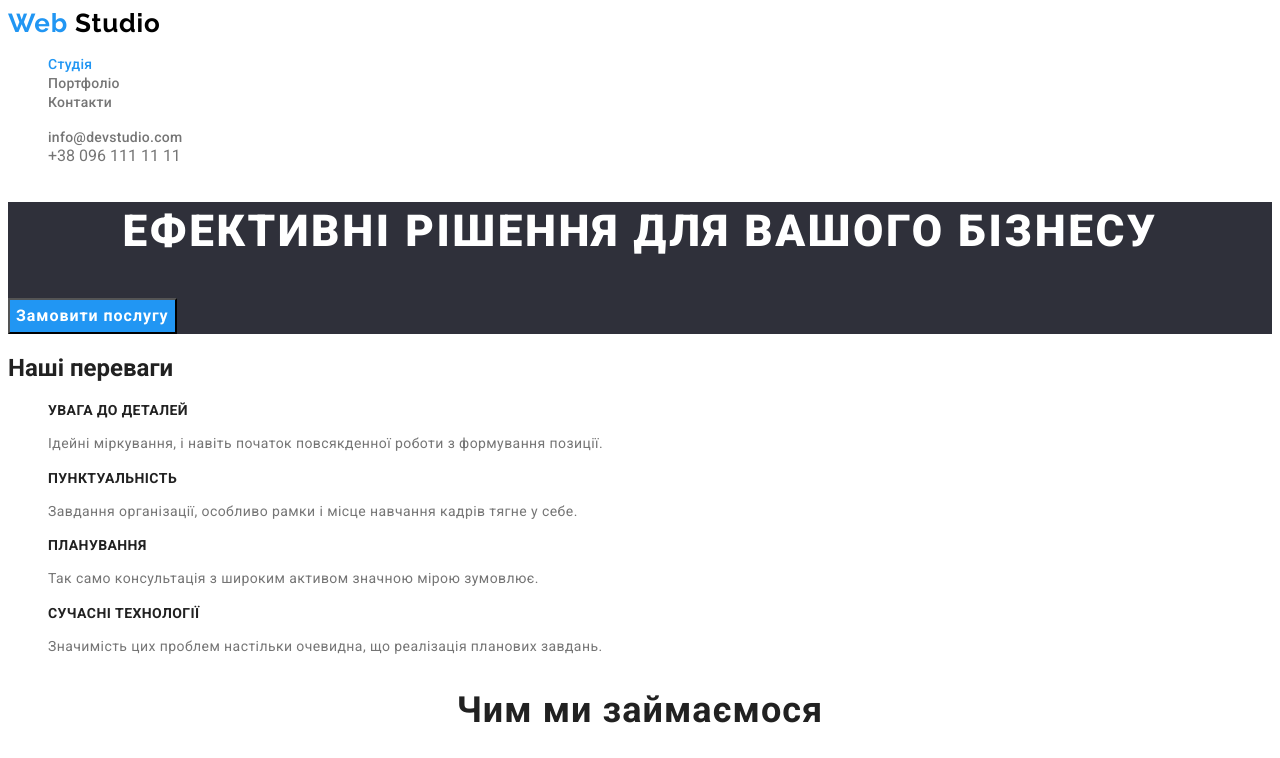
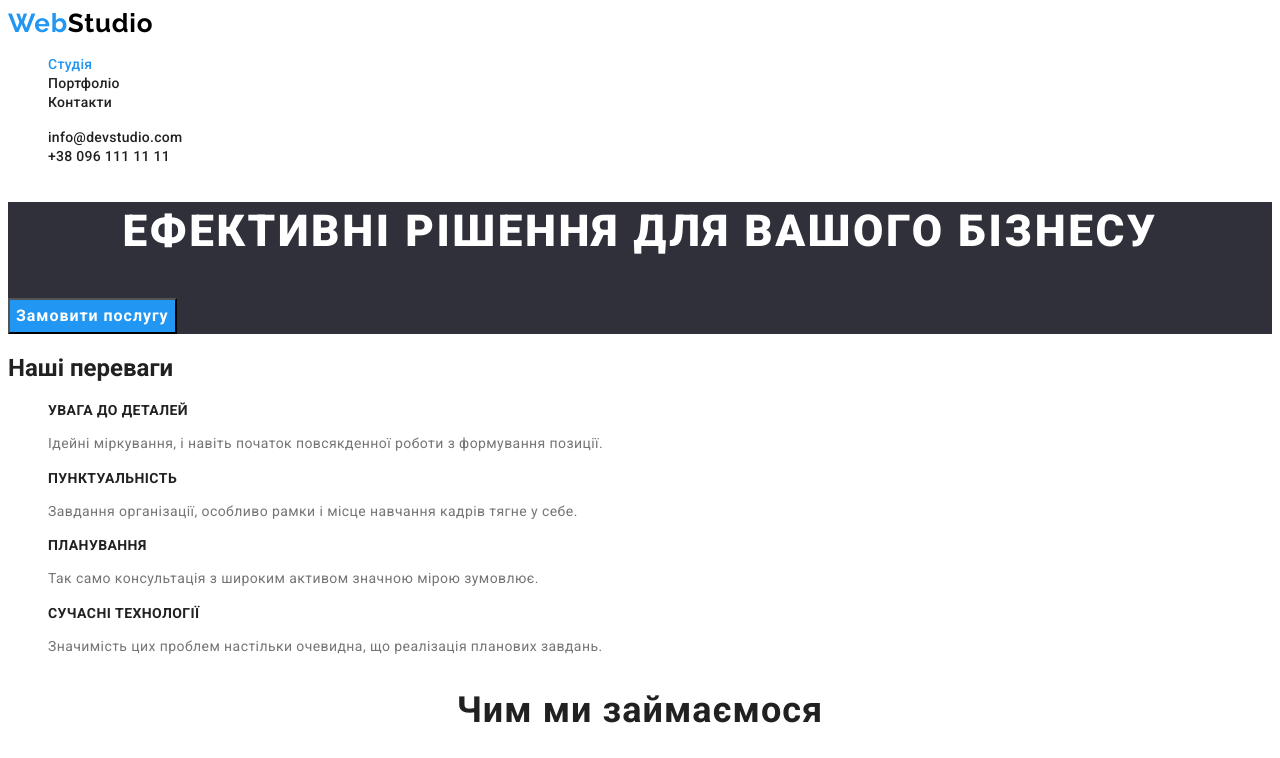
Before and after one commit to Evelina-Yakovenko/goit-markup-hw-02, a plain HTML site: page index.html in a window 1280 px wide. Shown: the top 758 px of the page. Drawn offline with Linux system fonts and the light colour scheme.

Commit message:
виправляє помилки дз-2

```diff
--- a/css/style.css
+++ b/css/style.css
@@ -37,20 +37,15 @@ body {
 /* site-nav */
 
 .site-nav .link {
-  color: var(--title-text-color);
+  color: var(--primary-text-color);
   font-size: 14px;
   font-weight: 500;
   line-height: normal;
   letter-spacing: 0.28px;
-  text-decoration: none;
 }
 .site-nav .link:hover,
 .site-nav .link:focus {
   color: var(--accent-color);
-}
-.phone {
-  color: var(--title-text-color);
-  text-decoration: none;
 }
 .site-nav .link.current {
   color: var(--accent-color);
--- a/index.html
+++ b/index.html
@@ -16,7 +16,7 @@
     <header class="site-nav">
       <nav>
         <a href="" lang="en" class="logo"
-          >Web <span class="studio">Studio</span></a
+          >Web<span class="studio">Studio</span></a
         >
         <ul class="list">
           <li>
@@ -37,7 +37,7 @@
           >
         </li>
         <li>
-          <a href="tel:+380961111111" class="phone">+38 096 111 11 11</a>
+          <a href="tel:+380961111111" class="link">+38 096 111 11 11</a>
         </li>
       </ul>
     </header>
@@ -165,7 +165,7 @@
     <footer class="footer">
       <div>
         <a href="" lang="en" class="logo"
-          >Web <span class="studio-footer">Studio</span></a
+          >Web<span class="studio-footer">Studio</span></a
         >
         <address class="adress">
           м. Київ, пр-т Лесі Українки, 26
```
Also changed, not shown: portfolio.html (+3 -3 lines), 1 other file.
